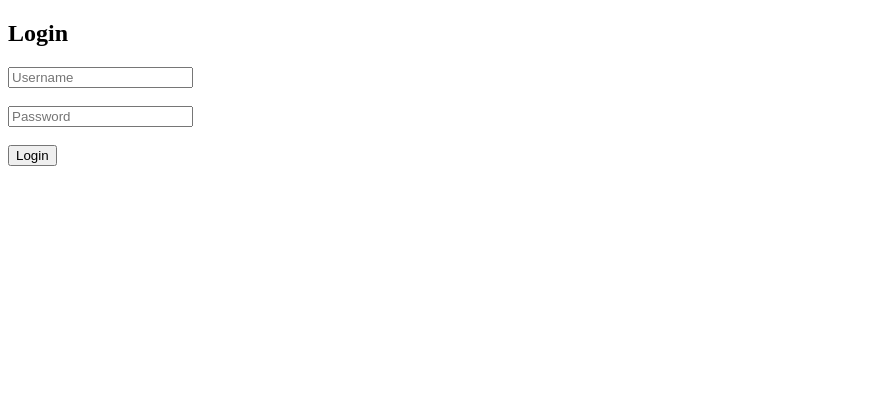
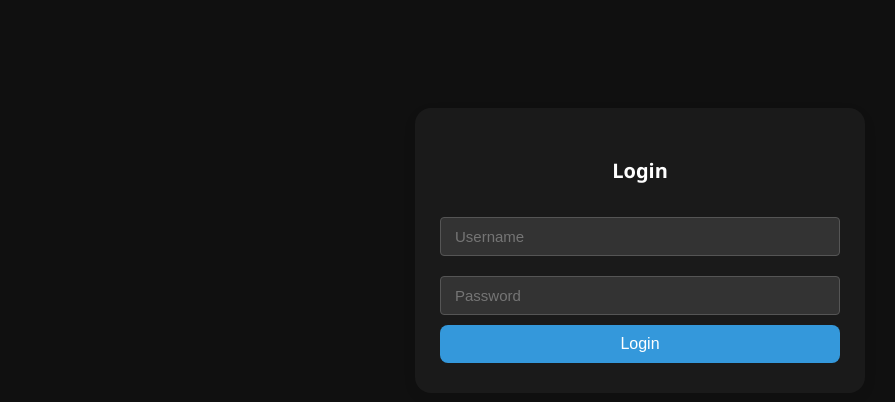
Before and after one commit to DanTheWizard/ESportsPyManager-AdminPanel, a Python web app: template templates/login.html in a window 1280 px wide. Shown: the top 402 px of the page, without its empty margins (0-895 px from the left). Run offline with Jinja, Linux system fonts and the light colour scheme; the template is opened without the code that fills it, so the values that code supplies are empty.

Commit message:
Styled Login Page

```diff
--- a/templates/login.html
+++ b/templates/login.html
@@ -1,23 +1,84 @@
-<!doctype html>
-<html lang="">
+<!DOCTYPE html>
+<html lang="en">
 <head>
-    <title>Login</title>
+  <meta charset="UTF-8">
+  <title>Login</title>
+  <meta name="viewport" content="width=device-width, initial-scale=1.0">
+  <link rel="stylesheet" href="{{ url_for('static', filename='css/base.css') }}">
+  <link rel="stylesheet" href="{{ url_for('static', filename='css/inputbox.css') }}">
+  <style>
+    .login-container {
+      max-width: 400px;
+      margin: 80px auto;
+      padding: 30px 25px;
+      background-color: #1a1a1a;
+      border-radius: 16px;
+      box-shadow: 0 5px 15px rgba(0, 0, 0, 0.05);
+      text-align: center;
+    }
+
+    .login-container h2 {
+      margin-bottom: 20px;
+      color: white;
+    }
+
+    .login-container input[type="text"],
+    .login-container input[type="password"] {
+      width: -webkit-fill-available;
+      padding: 10px 14px;
+      margin: 10px 0;
+      font-size: 15px;
+    }
+
+    .login-container button {
+      width: 100%;
+      padding: 10px 14px;
+      background-color: #3498db;
+      color: white;
+      border: none;
+      border-radius: 8px;
+      font-size: 16px;
+      cursor: pointer;
+      transition: background-color 0.3s ease;
+    }
+
+    .login-container button:hover {
+      background-color: #2980b9;
+    }
+
+    .flash-messages {
+      margin-top: 15px;
+      list-style: none;
+      padding-left: 0;
+    }
+
+    .flash-messages li {
+      background-color: #ffe6e6;
+      color: #e74c3c;
+      padding: 10px;
+      border-radius: 8px;
+      margin-bottom: 10px;
+    }
+  </style>
 </head>
 <body>
+  <div class="login-container">
     <h2>Login</h2>
     <form method="POST">
-        <input type="text" name="username" placeholder="Username" required><br><br>
-        <input type="password" name="password" placeholder="Password" required><br><br>
-        <button type="submit">Login</button>
+      <input type="text" name="username" placeholder="Username" required>
+      <input type="password" name="password" placeholder="Password" required>
+      <button type="submit">Login</button>
     </form>
+
     {% with messages = get_flashed_messages(with_categories=true) %}
       {% if messages %}
-        <ul>
+        <ul class="flash-messages">
           {% for category, message in messages %}
-            <li style="color: red;">{{ message }}</li>
+            <li>{{ message }}</li>
           {% endfor %}
         </ul>
       {% endif %}
     {% endwith %}
+  </div>
 </body>
 </html>
```
